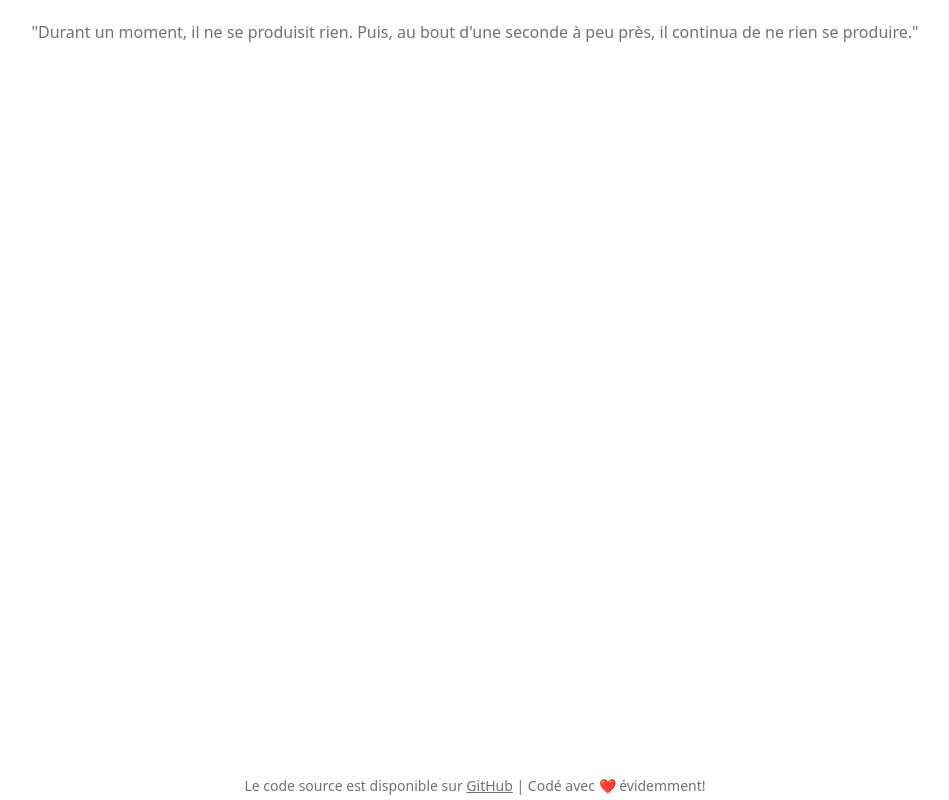
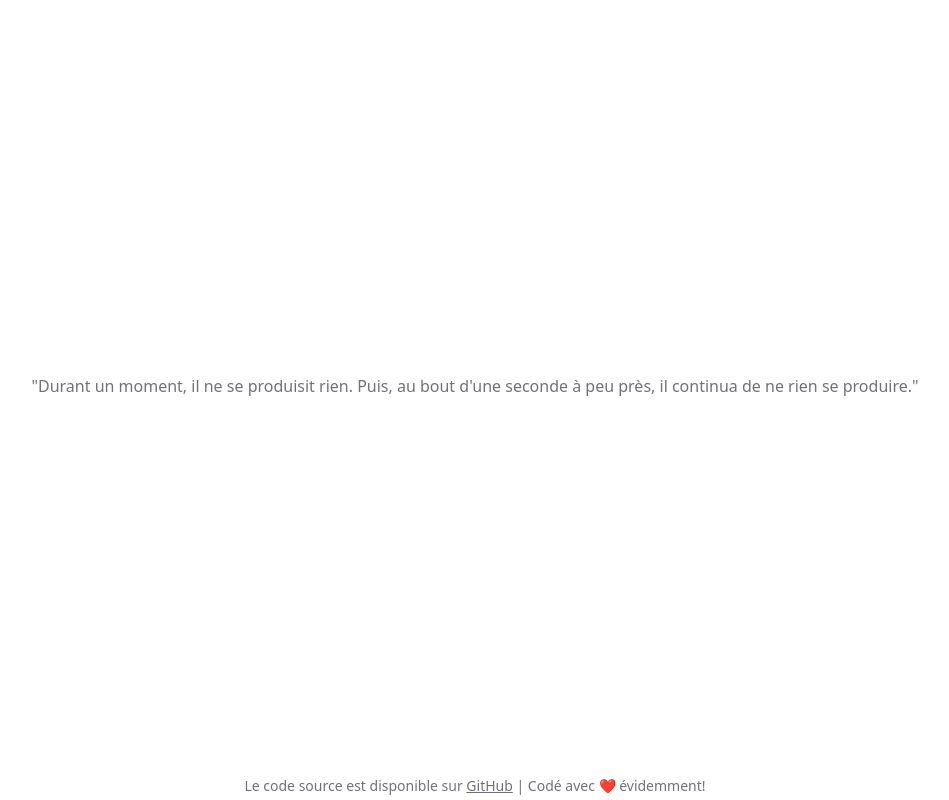
Before and after one commit to alban-care/alban-care.github.io, a Next.js app: page / in a window 1280 px wide. Shown: the whole page, without its empty margins (165-1114 px from the left). Built offline with nearby package versions, Linux system fonts and the light colour scheme.

Commit message:
chore: Update style

```diff
--- a/app/layout.tsx
+++ b/app/layout.tsx
@@ -1,8 +1,8 @@
 import type { Metadata } from "next";
 import Providers from "@/app/providers";
 import { appTitle, appDescription, appLocale } from "@/lib/config";
+import { Footer } from "@/app/footer";
 import "./globals.css";
-import { Footer } from "./footer";
 
 export const metadata: Metadata = {
   title: appTitle,
@@ -18,7 +18,7 @@ export default function RootLayout({
     <html lang={appLocale} suppressHydrationWarning>
       <body className="min-h-screen flex flex-col justify-between font-sans antialiased">
         <Providers>
-          <main className="container w-full flex-1 flex flex-col gap-8 p-4">
+          <main className="container mx-auto w-full flex-1 flex flex-col gap-8 p-4">
             {children}
           </main>
           <Footer />
--- a/app/page.tsx
+++ b/app/page.tsx
@@ -1,8 +1,10 @@
 export default function Home() {
   return (
-    <blockquote className="text-center text-md leading-loose text-muted-foreground">
-      "Durant un moment, il ne se produisit rien. Puis, au bout d'une seconde à
-      peu près, il continua de ne rien se produire."
-    </blockquote>
+    <div className="w-full flex-1 flex flex-col items-center justify-center">
+      <blockquote className="text-center text-md leading-loose text-muted-foreground">
+        "Durant un moment, il ne se produisit rien. Puis, au bout d'une seconde
+        à peu près, il continua de ne rien se produire."
+      </blockquote>
+    </div>
   );
 }
```
